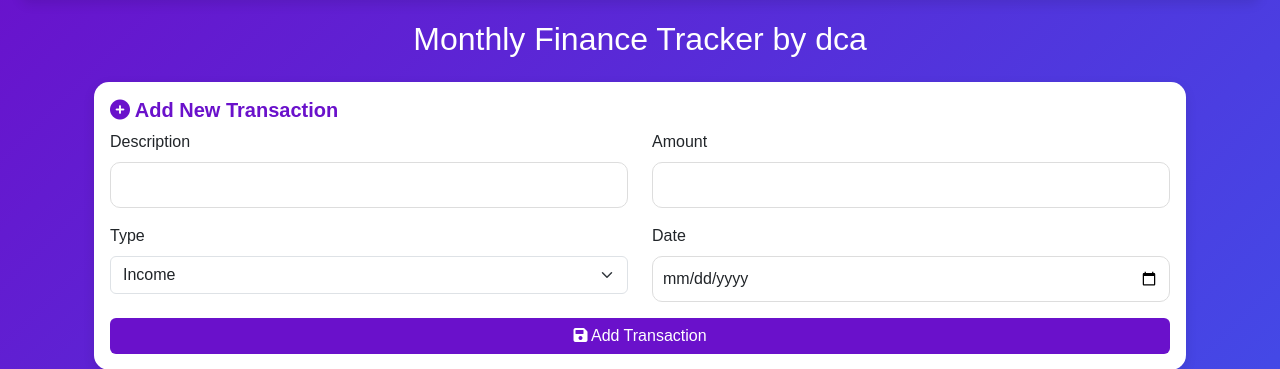
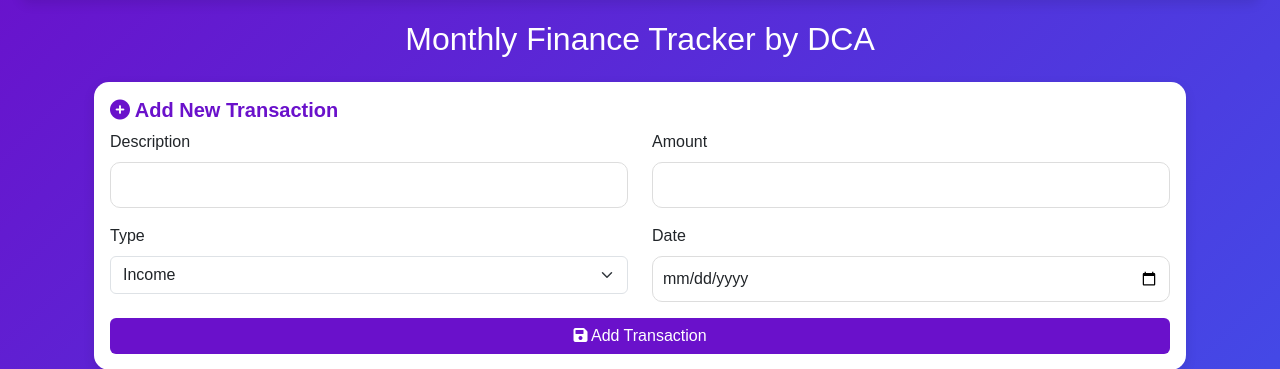
Before and after one commit to dewandaca/finance_app, a Flask app: page / in a window 1280 px wide. Shown: the part 76-445 px from the top of the page. Run offline with Flask 3, Linux system fonts and the light colour scheme; a user stored in the database is signed in; data comes from the database, SQL or seed files in the repository.

Commit message:
Update tipis

```diff
--- a/templates/index.html
+++ b/templates/index.html
@@ -2,7 +2,7 @@
 
 {% block content %}
     <div class="container">
-        <h2 class="text-center mb-4 text-white">Monthly Finance Tracker by dca</h2>
+        <h2 class="text-center mb-4 text-white">Monthly Finance Tracker by DCA</h2>
 
         <!-- Form untuk menambahkan transaksi -->
         <div class="card mb-4">
```
